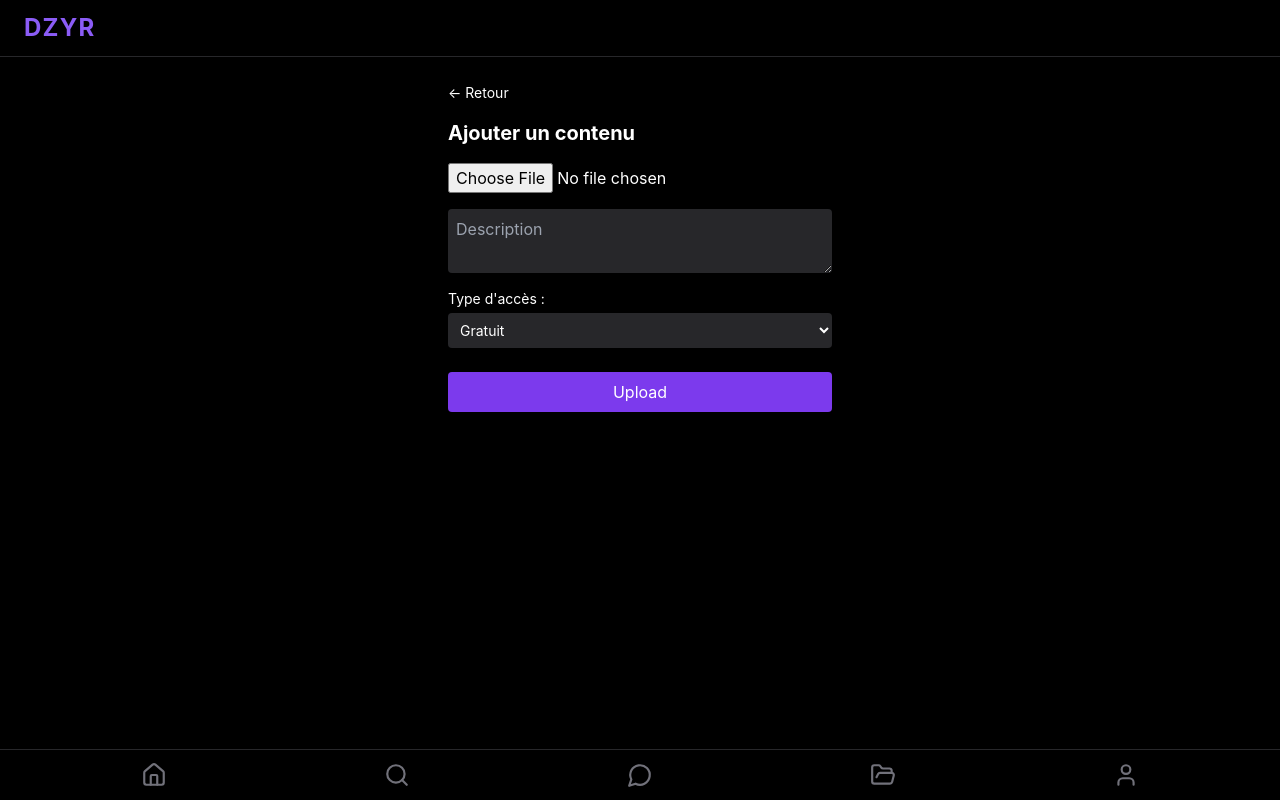
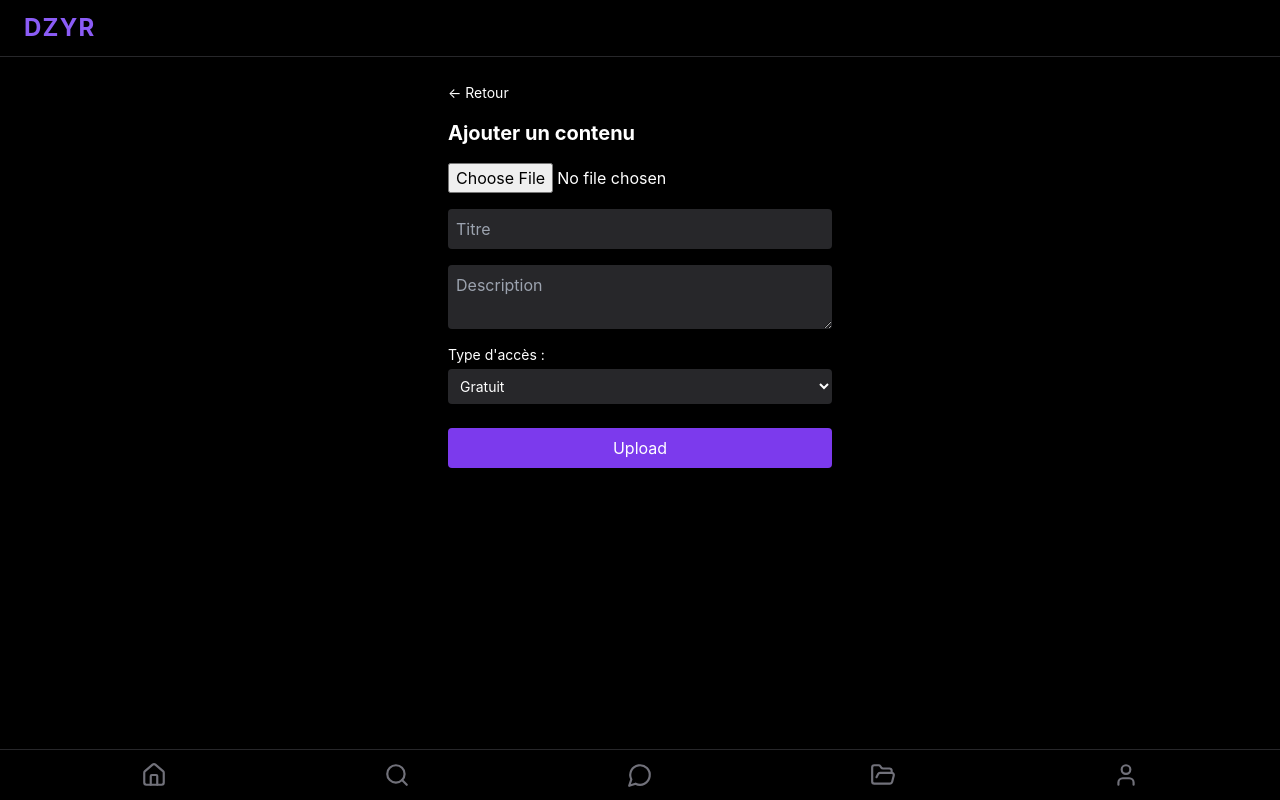
Before and after one commit to StreallyX/DZYR, a Next.js app in the folder dz-yr/: page /profile/upload in a window 1280 px wide. Built offline with nearby package versions, Linux system fonts and the light colour scheme; no server answers.

Commit message:
add title

```diff
--- a/dz-yr/app/profile/upload/page.tsx
+++ b/dz-yr/app/profile/upload/page.tsx
@@ -6,6 +6,7 @@ import { useRouter } from 'next/navigation'
 
 export default function UploadContentPage() {
   const [file, setFile] = useState<File | null>(null)
+  const [title, setTitle] = useState('') // <-- Nouveau state pour le titre
   const [description, setDescription] = useState('')
   const [price, setPrice] = useState(0)
   const [accessType, setAccessType] = useState<'free' | 'subscription' | 'paid'>('free')
@@ -16,13 +17,12 @@ export default function UploadContentPage() {
       data: { user },
     } = await supabase.auth.getUser()
 
-    if (!user || !file) return
+    if (!user || !file || !title.trim()) return // <-- On exige un titre non vide
 
     const fileExt = file.name.split('.').pop()
     const fileName = `${user.id}-${Date.now()}.${fileExt}`
     const filePath = fileName
 
-    // Détection image ou vidéo
     const mimeType = file.type
     const mediaType = mimeType.startsWith('image')
       ? 'image'
@@ -44,6 +44,7 @@ export default function UploadContentPage() {
 
     const contentData = {
       user_id: user.id,
+      title, // <-- Ajout du titre ici
       description,
       media_path: filePath,
       media_type: mediaType,
@@ -80,6 +81,14 @@ export default function UploadContentPage() {
         accept="image/*,video/*"
         onChange={(e) => setFile(e.target.files?.[0] ?? null)}
         className="mb-4 text-white"
+      />
+
+      <input
+        type="text"
+        placeholder="Titre"
+        value={title}
+        onChange={(e) => setTitle(e.target.value)}
+        className="block w-full mb-4 bg-zinc-800 p-2 rounded text-white"
       />
 
       <textarea
```
